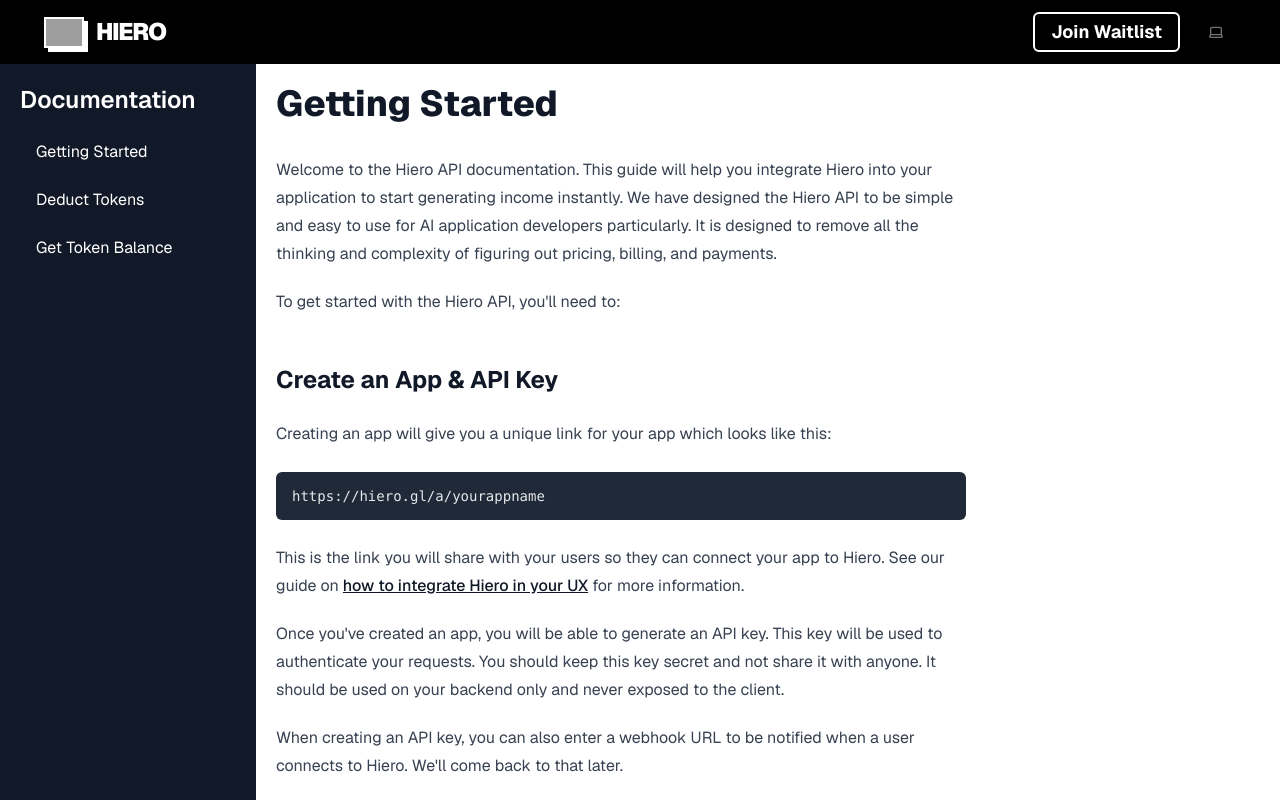
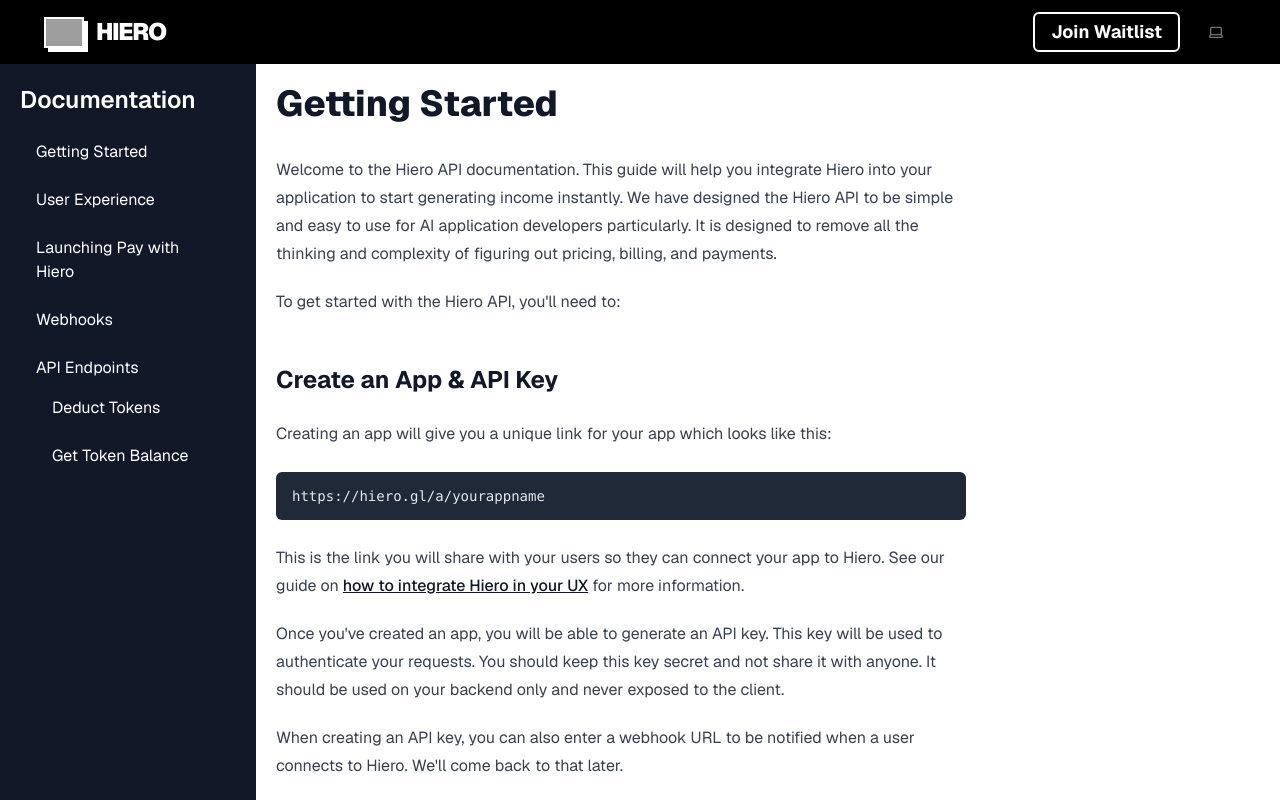
Before and after one commit to Hewlbern/hiero-fork, a Next.js app: page /docs/getting-started in a window 1280 px wide. Shown: the top 800 px of the page. Built offline with nearby package versions, Linux system fonts and the light colour scheme; no server answers; grey boxes are pictures that could not be loaded.

Commit message:
Added missing pages Fixes #41

```diff
--- a/app/docs/getting-started/page.mdx
+++ b/app/docs/getting-started/page.mdx
@@ -26,7 +26,7 @@
 
 Note that you can call this endpoint even if the user is not connected to Hiero yet. That will build up usage stats that you can use to calculate pricing later. You can pass any user identifier you like - it can be an email, or something else that is unique to the user. This id is not used for billing, it's only useful to help you find and support users in the Hiero dashboard.
 
-See our guide on [deducting tokens](/docs/user-experience) for more information.
+See our guide on [deducting tokens](/docs/deducting-tokens) for more information.
 
 ## (Optional) Add Multipliers & Unit tracking
 
--- /dev/null
+++ b/app/docs/launching-pay-with-hiero/page.mdx
@@ -0,0 +1,3 @@
+# Launching Pay with Hiero
+
+This page is under construction. Stay tuned for a comprehensive guide on launching Pay with Hiero in your application.
--- a/app/docs/layout.tsx
+++ b/app/docs/layout.tsx
@@ -6,6 +6,73 @@
 // Import Shadcn UI components
 import { ScrollArea } from "@/components/ui/scroll-area";
 
+const sidebarItems = [
+	{
+		title: "Getting Started",
+
+		href: "/docs/getting-started",
+	},
+
+	{
+		title: "User Experience",
+		href: "/docs/user-experience",
+	},
+	{
+		title: "Launching Pay with Hiero",
+		href: "/docs/launching-pay-with-hiero",
+	},
+	{
+		title: "Webhooks",
+		href: "/docs/webhooks",
+	},
+	{
+		title: "API Endpoints",
+		type: "heading",
+		href: "/docs/api-endpoints",
+		items: [
+			{
+				title: "Deduct Tokens",
+				href: "/docs/api-endpoints/deduct",
+			},
+			{
+				title: "Get Token Balance",
+				href: "/docs/api-endpoints/balance",
+			},
+		],
+	},
+];
+
+const getSidebarItems = (items: typeof sidebarItems) => {
+	return items.map((item) => {
+		if (item.type === "heading") {
+			return (
+				<li key={item.href}>
+					<p className="block px-4 py-2 ">{item.title}</p>
+					<ul className="space-y-2">
+						{item.items.map((subItem) => (
+							<li key={subItem.href}>
+								<Link
+									href={subItem.href}
+									className="block ml-4 px-4 py-2 hover:text-blue-400"
+								>
+									{subItem.title}
+								</Link>
+							</li>
+						))}
+					</ul>
+				</li>
+			);
+		}
+		return (
+			<li key={item.href}>
+				<Link href={item.href} className="block px-4 py-2 hover:text-blue-400">
+					{item.title}
+				</Link>
+			</li>
+		);
+	});
+};
+
 export default function DocsLayout({ children }: { children: ReactNode }) {
 	return (
 		<div className="flex">
@@ -13,33 +80,7 @@
 				<ScrollArea className="h-full">
 					<nav className="p-5">
 						<h2 className="text-2xl font-semibold mb-4">Documentation</h2>
-						<ul className="space-y-2">
-							<li>
-								<Link
-									href="/docs/getting-started"
-									className="block px-4 py-2 hover:text-blue-400"
-								>
-									Getting Started
-								</Link>
-							</li>
-							<li>
-								<Link
-									href="/docs/api-endpoints/deduct"
-									className="block px-4 py-2 hover:text-blue-400"
-								>
-									Deduct Tokens
-								</Link>
-							</li>
-							<li>
-								<Link
-									href="/docs/api-endpoints/balance"
-									className="block px-4 py-2 hover:text-blue-400"
-								>
-									Get Token Balance
-								</Link>
-							</li>
-							{/* ... other links ... */}
-						</ul>
+						<ul className="space-y-2">{getSidebarItems(sidebarItems)}</ul>
 					</nav>
 				</ScrollArea>
 			</aside>
--- /dev/null
+++ b/app/docs/user-experience/page.mdx
@@ -0,0 +1,3 @@
+# User Experience Guide
+
+This page is under construction. Please check back later for more information on how to integrate Hiero into your app's user experience.
--- /dev/null
+++ b/app/docs/webhooks/page.mdx
@@ -0,0 +1,3 @@
+# Implementing a Webhook
+
+This page is under construction. Detailed instructions on implementing a webhook will be available soon.
```
Also changed, not shown: app/docs/deducting-tokens/page.mdx (added).
